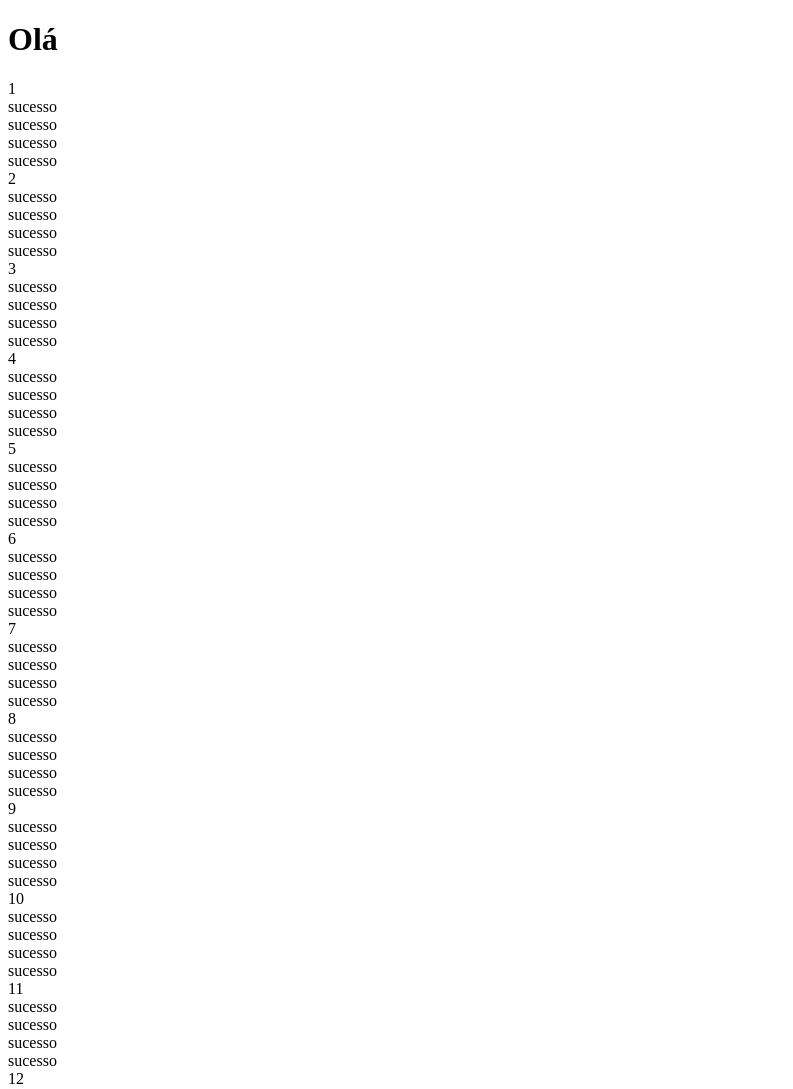
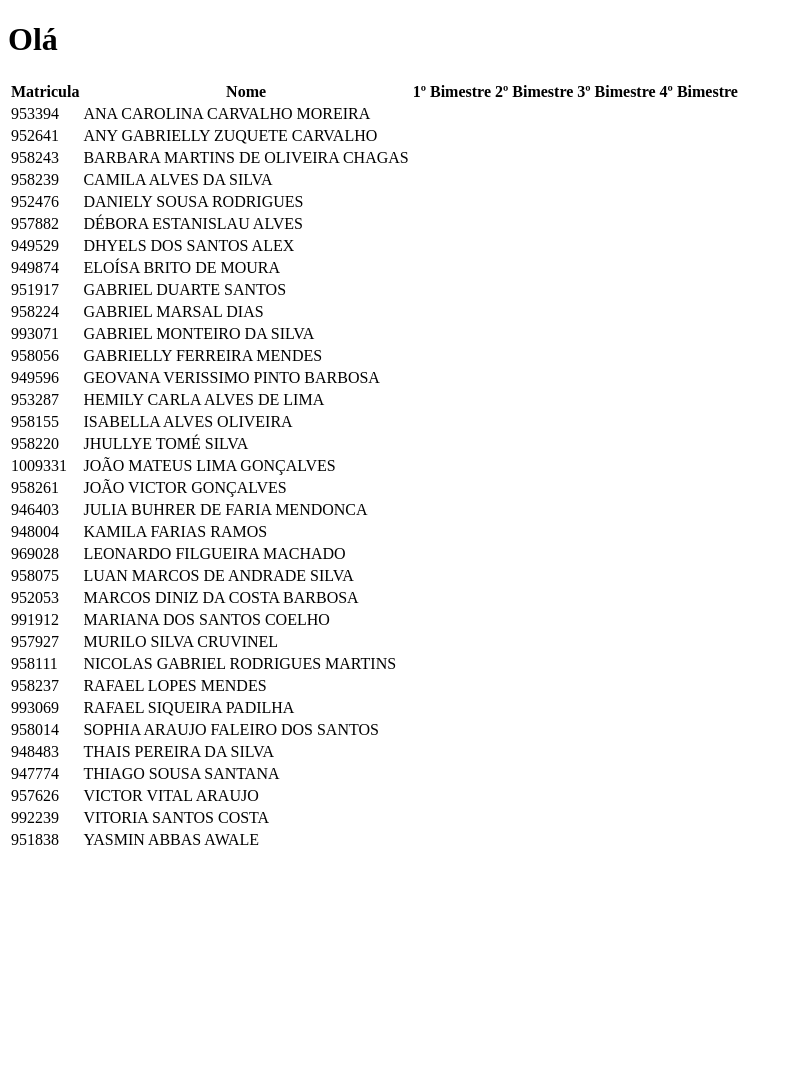
Before and after one commit to HigorGomesLima/SNR, a PHP site: page /listar.php in a window 1280 px wide. Shown: the top 1089 px of the page, without its empty margins (0-793 px from the left). After the commit the page ends 845 px from the top, so only its background shows below. Run offline with PHP 8.4, Linux system fonts and the light colour scheme; data comes from the database, SQL or seed files in the repository; tables that the repository leaves empty hold one stand-in row (values such as "Sample post").

Commit message:
teste do crud

```diff
--- a/crud.php
+++ b/crud.php
@@ -1,14 +1,14 @@
 <?php
 
-define("USER","admin");
+header('Content-Type: text/html; charset=utf-8');
+define("USER","root");
 define("HOST","localhost");
-define("PASSWORD","123456");
+define("PASSWORD","");
 define("DB","snr");
 
 function get_lista($turma,$discipina){
     $sql_query = "SELECT FROM ";
 }
-
 function set_aluno($turma,$lista){
     $con = mysqli_connect(HOST,USER,PASSWORD,DB);
     foreach($lista as $value){
@@ -20,7 +20,6 @@
         }
     }
 }
-
 function set_zero(){
     $con = mysqli_connect(HOST,USER,PASSWORD,DB);
     $sql = "SELECT * FROM aluno";
@@ -39,6 +38,86 @@
             }
         }
     }
+}
+function set_nota_zero(){
+    $con = mysqli_connect(HOST,USER,PASSWORD,DB);
+    $sql = "SELECT * FROM bimestre";
+    $result = $con->query($sql);
+    if($result->num_rows > 0){
+        while($row = $result->fetch_assoc()){
+            $bimestre = $row["codigo"];
+            echo $bimestre . "<br>";
+            $n_sql = "INSERT INTO `nota` (`codigo`,`bimestre`,`disciplina`,`docente`,`nota`) VALUES (NULL, '{$bimestre}','Portugues',NULL,NULL)";
+            if(!mysqli_query($con,$n_sql)){
+                echo "erro " . mysqli_error($con);
+            }
+            $n_sql = "INSERT INTO `nota` (`codigo`,`bimestre`,`disciplina`,`docente`,`nota`) VALUES (NULL, '{$bimestre}','Matematica',NULL,NULL)";
+            mysqli_query($con,$n_sql);
+            $n_sql = "INSERT INTO `nota` (`codigo`,`bimestre`,`disciplina`,`docente`,`nota`) VALUES (NULL, '{$bimestre}','Geografia',NULL,NULL)";
+            mysqli_query($con,$n_sql);
+            $n_sql = "INSERT INTO `nota` (`codigo`,`bimestre`,`disciplina`,`docente`,`nota`) VALUES (NULL, '{$bimestre}','Historia',NULL,NULL)";
+            mysqli_query($con,$n_sql);
+            $n_sql = "INSERT INTO `nota` (`codigo`,`bimestre`,`disciplina`,`docente`,`nota`) VALUES (NULL, '{$bimestre}','Ciencias',NULL,NULL)";
+            mysqli_query($con,$n_sql);
+            $n_sql = "INSERT INTO `nota` (`codigo`,`bimestre`,`disciplina`,`docente`,`nota`) VALUES (NULL, '{$bimestre}','Ed. Fisica',NULL,NULL)";
+            mysqli_query($con,$n_sql);
+            $n_sql = "INSERT INTO `nota` (`codigo`,`bimestre`,`disciplina`,`docente`,`nota`) VALUES (NULL, '{$bimestre}','Ens. Religioso',NULL,NULL)";
+            mysqli_query($con,$n_sql);
+            $n_sql = "INSERT INTO `nota` (`codigo`,`bimestre`,`disciplina`,`docente`,`nota`) VALUES (NULL, '{$bimestre}','Ingles',NULL,NULL)";
+            mysqli_query($con,$n_sql);
+            $n_sql = "INSERT INTO `nota` (`codigo`,`bimestre`,`disciplina`,`docente`,`nota`) VALUES (NULL, '{$bimestre}','Leitura',NULL,NULL)";
+            mysqli_query($con,$n_sql);
+            $n_sql = "INSERT INTO `nota` (`codigo`,`bimestre`,`disciplina`,`docente`,`nota`) VALUES (NULL, '{$bimestre}','Espanhol',NULL,NULL)";
+            mysqli_query($con,$n_sql);
+            $n_sql = "INSERT INTO `nota` (`codigo`,`bimestre`,`disciplina`,`docente`,`nota`) VALUES (NULL, '{$bimestre}','Artes',NULL,NULL)";
+            mysqli_query($con,$n_sql);
+            $n_sql = "INSERT INTO `nota` (`codigo`,`bimestre`,`disciplina`,`docente`,`nota`) VALUES (NULL, '{$bimestre}','Redacao',NULL,NULL)";
+            mysqli_query($con,$n_sql);
+            $n_sql = "INSERT INTO `nota` (`codigo`,`bimestre`,`disciplina`,`docente`,`nota`) VALUES (NULL, '{$bimestre}','Mat. Aplicada',NULL,NULL)";
+            mysqli_query($con,$n_sql);
+            $n_sql = "INSERT INTO `nota` (`codigo`,`bimestre`,`disciplina`,`docente`,`nota`) VALUES (NULL, '{$bimestre}','Filosofia',NULL,NULL)";
+            mysqli_query($con,$n_sql);
+            $n_sql = "INSERT INTO `nota` (`codigo`,`bimestre`,`disciplina`,`docente`,`nota`) VALUES (NULL, '{$bimestre}','Geometria',NULL,NULL)";
+            mysqli_query($con,$n_sql);
+            $n_sql = "INSERT INTO `nota` (`codigo`,`bimestre`,`disciplina`,`docente`,`nota`) VALUES (NULL, '{$bimestre}','Robotica',NULL,NULL)";
+            mysqli_query($con,$n_sql);
+        }
+    }
+}
 
+function get_turma_disciplina($n_turma,$n_disciplina){
+    $con = mysqli_connect(HOST,USER,PASSWORD,DB);
+    $sql = "SELECT aluno.* FROM aluno
+    INNER JOIN turma ON aluno.turma = turma.codigo
+    WHERE turma.nome = '{$n_turma}'";
+    $result = $con->query($sql);
+    if($result->num_rows > 0){
+        echo "<table> <thead> <th>Matricula</th><th>Nome</th><th>1º Bimestre</th><th>2º Bimestre</th>
+        <th>3º Bimestre</th><th>4º Bimestre</th></thead>
+        <tbody>";
+        while($row = $result->fetch_assoc()){
+            $m_aluno = $row["matricula"];
+            $c_aluno = $row["codigo"];
+            $n_aluno = $row["nome"];
+            $n_sql = "SELECT nota.* FROM nota
+            INNER JOIN bimestre ON nota.bimestre = bimestre.codigo
+            INNER JOIN aluno ON bimestre.aluno = aluno.codigo
+            WHERE nota.disciplina = '{$n_disciplina}' AND aluno.codigo = '{$c_aluno}'";
+            echo "<tr><td>{$m_aluno}</td><td>{$n_aluno}</td>";
+            $result2 = $con->query($n_sql);
+            while($row2 = $result2->fetch_assoc()){
+                $c_nota = $row2["codigo"];
+                $n_nota = $row2["nota"];
+                $d_nota = $row2["docente"];
+                if($n_nota){
+                    echo "<td>{$n_nota}</td>";
+                }else{
+                    echo "<td>".$result2->num_rows."</td>";
+                }
+            }
+            echo "</tr>";
+        }
+        echo "</tbody></table>";
+    }
 }
 ?>
--- a/listar.php
+++ b/listar.php
@@ -2,6 +2,7 @@
 <html>
 <head>
     <meta charset="UTF-8">
+    <meta http-equiv="Content-Type" content="text/html; charset=UTF-8" />
     <title>Sistema de Notas</title>
 </head>
 <body>
@@ -50,7 +51,7 @@
             ,["951838","YASMIN ABBAS AWALE"]];
             set_aluno('1',$lista_alunos);
             */
-            set_zero();
+            get_turma_disciplina('6-001','Matematica');
     ?>
 </body>
 </html>
```
